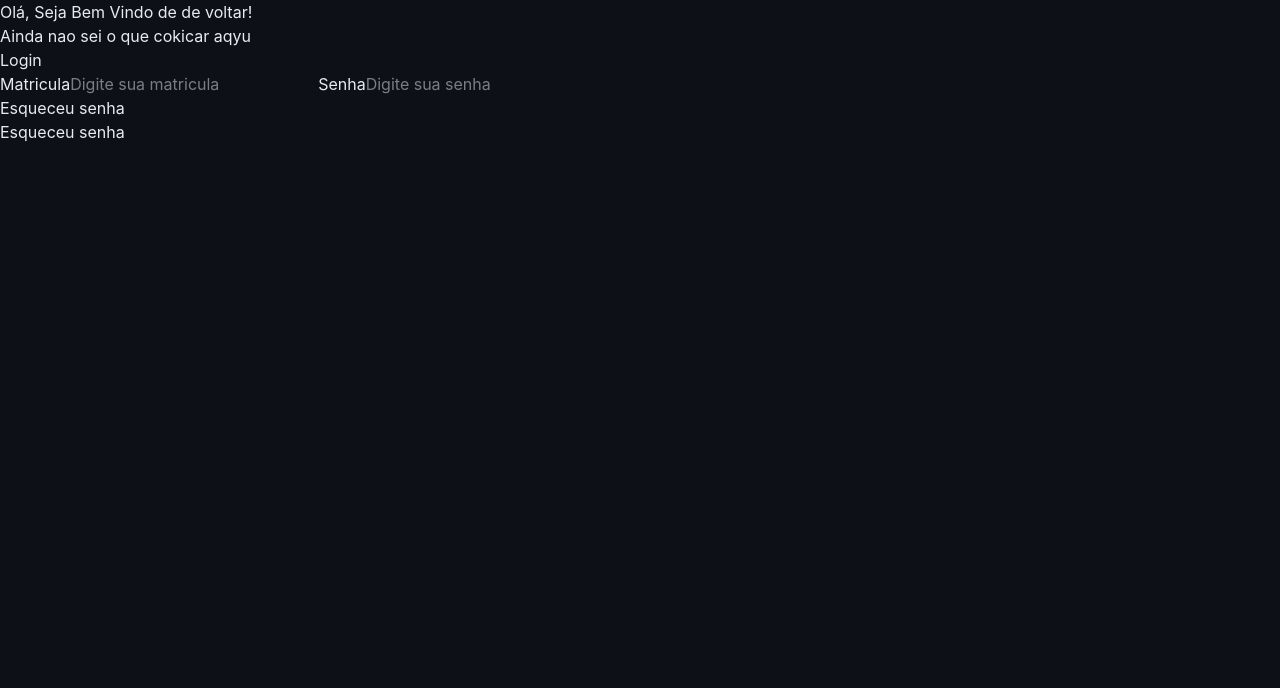
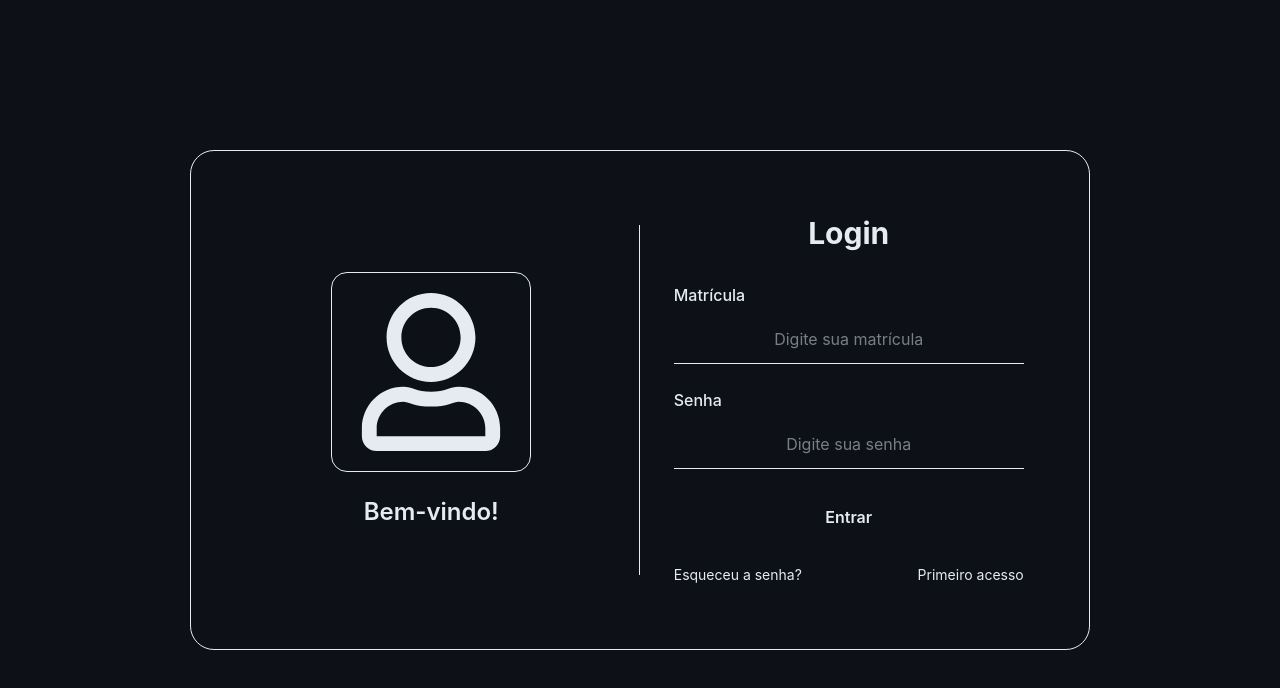
Before and after one commit to StringFunction/sistema_orquestrador, a React (Vite) app: page /login in a window 1280 px wide. Shown: the top 688 px of the page. Built offline with nearby package versions, Linux system fonts and the light colour scheme.

Commit message:
tela de login

```diff
--- a/src/pages/Login.jsx
+++ b/src/pages/Login.jsx
@@ -1,5 +1,6 @@
 
 import { useState } from "react";
+import { FaRegUser } from "react-icons/fa";
 
 
 export default function Login() {
@@ -9,29 +10,147 @@ export default function Login() {
 
   return (
 
-    <div>
-      <div>
-        <p>Olá, Seja Bem Vindo de de voltar!</p>
-        <p>Ainda nao sei o que cokicar aqyu </p>
-      </div>
+<div className="min-h-screen w-full flex justify-center items-center p-4 bg-background">
 
-      <div>
-        <div>
-          <h1>Login</h1>
+  <div className="
+    w-full max-w-[900px]
+    min-h-[500px]
+    flex flex-col md:flex-row
+    justify-between items-center
+    rounded-3xl
+    border
+    p-6 md:p-8
+    gap-8 md:gap-0
+  ">
+
+    {/* LADO ESQUERDO */}
+    <div className="
+      w-full md:w-1/2
+      flex flex-col
+      justify-center items-center
+      gap-6
+    ">
+      <FaRegUser
+        className="
+          text-[70px] md:text-[100px]
+          border
+          w-[140px] h-[140px]
+          md:w-[200px] md:h-[200px]
+          p-5
+          rounded-2xl
+        "
+      />
+
+      <h2 className="text-xl md:text-2xl font-semibold">
+        Bem-vindo!
+      </h2>
+    </div>
+
+    {/* DIVISÓRIA */}
+    <div className="
+      hidden md:block
+      border-l
+      h-[350px]
+    " />
+
+    {/* LADO DIREITO */}
+    <div className="
+      w-full md:w-1/2
+      flex flex-col
+      justify-center
+      items-center
+      px-2 md:px-8
+    ">
+
+      <h1 className="text-3xl font-bold mb-8">
+        Login
+      </h1>
+
+      <form className="w-full max-w-[350px] flex flex-col gap-6">
+
+        {/* MATRÍCULA */}
+        <div className="flex flex-col gap-2">
+          <label htmlFor="matricula" className="font-medium">
+            Matrícula
+          </label>
+
+          <input
+            id="matricula"
+            type="text"
+            placeholder="Digite sua matrícula"
+            className="
+              w-full
+              border-b
+              bg-transparent
+              px-2 py-3
+              outline-none
+              focus:border-primary
+              text-center
+            "
+          />
         </div>
 
-        <form action="">
-          <label htmlFor="">Matricula</label>
-          <input type="text" placeholder="Digite sua matricula" />
-          <label htmlFor="">Senha</label>
-          <input type="password" placeholder="Digite sua senha" />
-        </form>
+        {/* SENHA */}
+        <div className="flex flex-col gap-2">
+          <label htmlFor="senha" className="font-medium">
+            Senha
+          </label>
 
-        <div>
-          <p>Esqueceu senha</p>
-          <p>Esqueceu senha</p>
+          <input
+            id="senha"
+            type="password"
+            placeholder="Digite sua senha"
+            className="
+              w-full
+              border-b
+              bg-transparent
+              px-2 py-3
+              outline-none
+              focus:border-primary
+              text-center
+            "
+          />
         </div>
-      </div>
+
+        {/* BOTÃO */}
+        <button
+          type="submit"
+          className="
+            w-full
+            rounded-lg
+            py-3
+            font-semibold
+            bg-primary
+            text-primary-foreground
+            hover:opacity-90
+            transition
+          "
+        >
+          Entrar
+        </button>
+
+        {/* LINKS */}
+        <div className="
+          flex
+          flex-col sm:flex-row
+          justify-between
+          items-center
+          gap-3
+          text-sm
+        ">
+          <button type="button" className="hover:underline">
+            Esqueceu a senha?
+          </button>
+
+          <button type="button" className="hover:underline">
+            Primeiro acesso
+          </button>
+        </div>
+
+      </form>
     </div>
+
+  </div>
+</div>
   );
 }
```
